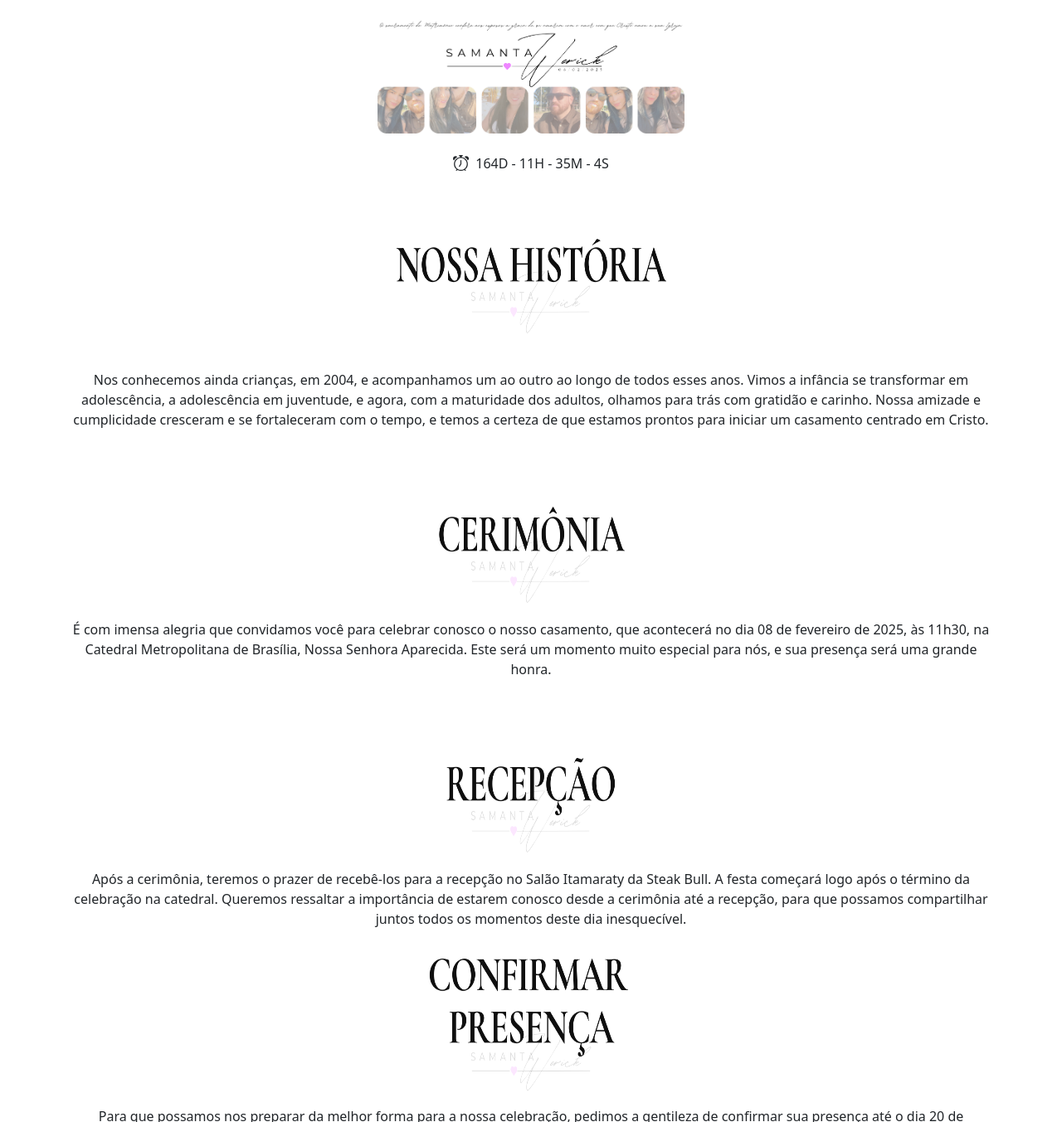
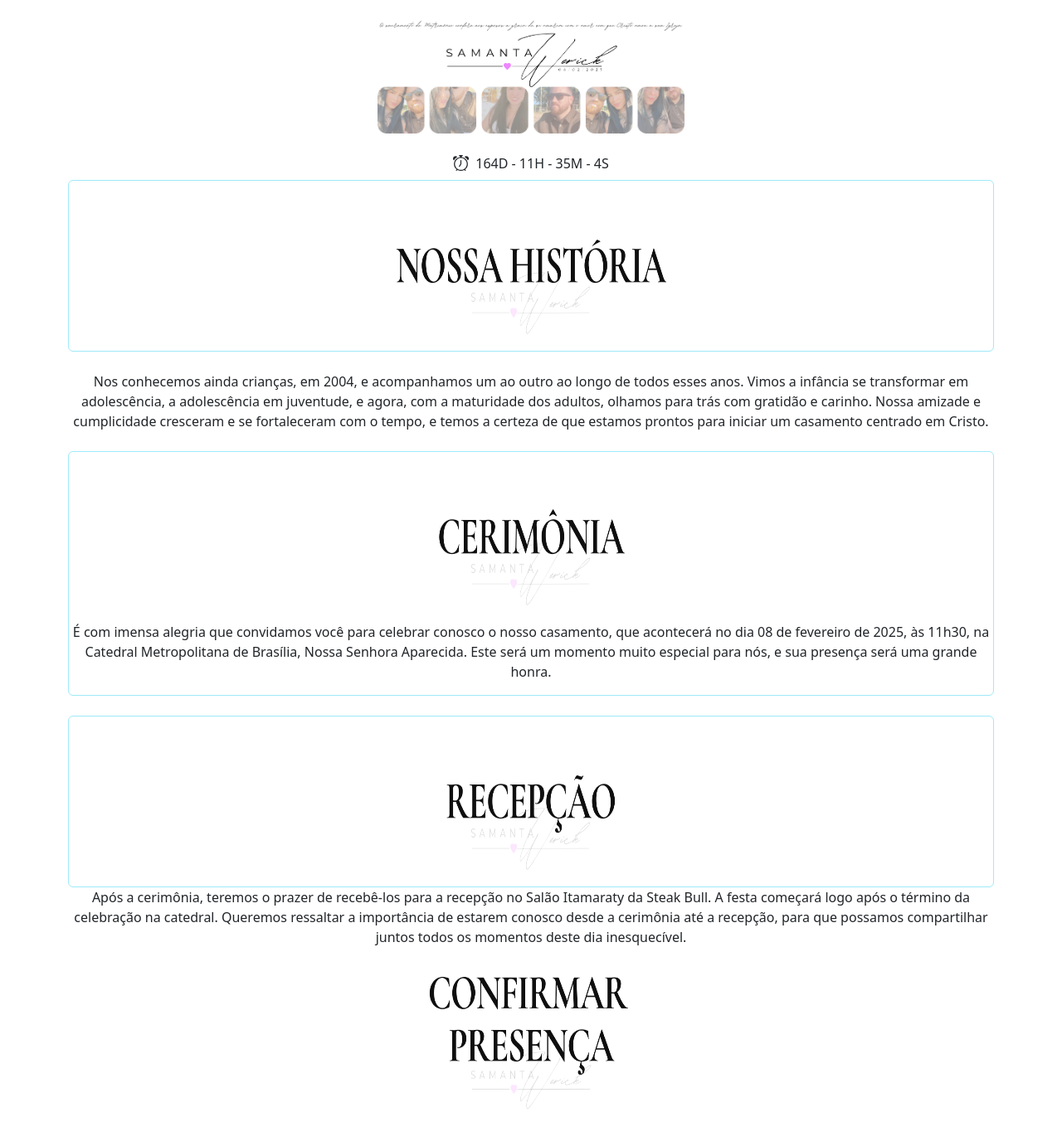
Before and after one commit to wericksilva/wedding-app, a Next.js app: page / in a window 1280 px wide. Shown: the top 1353 px of the page at 83% size. Built offline with nearby package versions, Linux system fonts and the light colour scheme.

Commit message:
teste borda

```diff
--- a/src/app/page.js
+++ b/src/app/page.js
@@ -19,7 +19,7 @@ export default function Home() {
 
             <div className="container text-center">
                 <div className="mt-2">
-                    <div className="container">
+                    <div className="container border border-info-subtle rounded">
                         <a href="/wedding-app/historia">
                         <div className="text-center">
                             <img src="./imagens/historia.svg" width="352px" height="205px" className="me-12" alt="Historia" />
@@ -32,8 +32,8 @@ export default function Home() {
                     </div>
                 </div>
 
-                <div className="mt-4">
-                    <div className="container">
+                <div className="mt-4 border border-info-subtle rounded">
+                    <div className="container ">
                         <a className="nav-link" target="_blank" href="https://maps.app.goo.gl/q9tLoYmP62dTkNzM9">
                             <div className="text-center">
                                 <img src="./imagens/cerimonia.svg" width="352px" height="205px" className="me-12" alt="Cerimonia" />
@@ -46,7 +46,7 @@ export default function Home() {
                 </div>
 
                 <div className="mt-4">
-                    <div className="container">
+                    <div className="container border border-info-subtle rounded">
 
                         <a className="nav-link" target="_blank" href="https://maps.app.goo.gl/ww61LAaK9ZgrtEeW8">
                             <div className="text-center">
```
